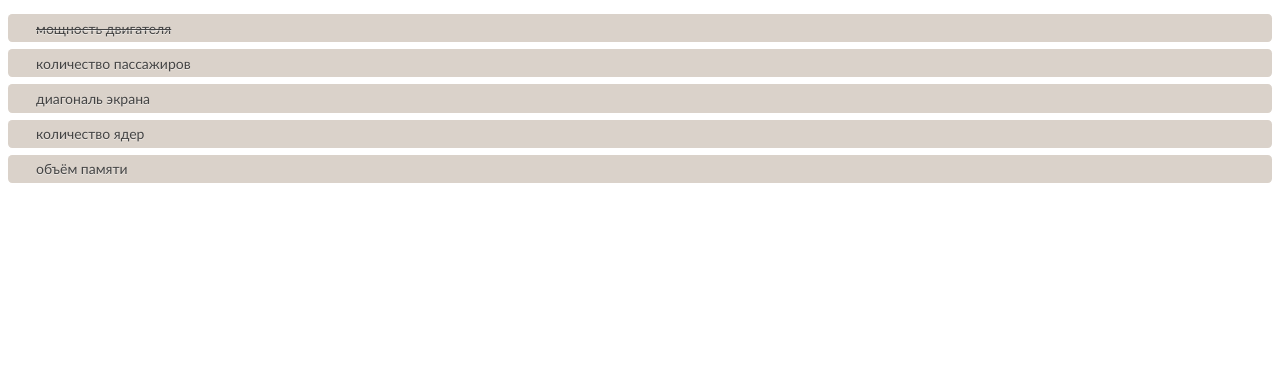
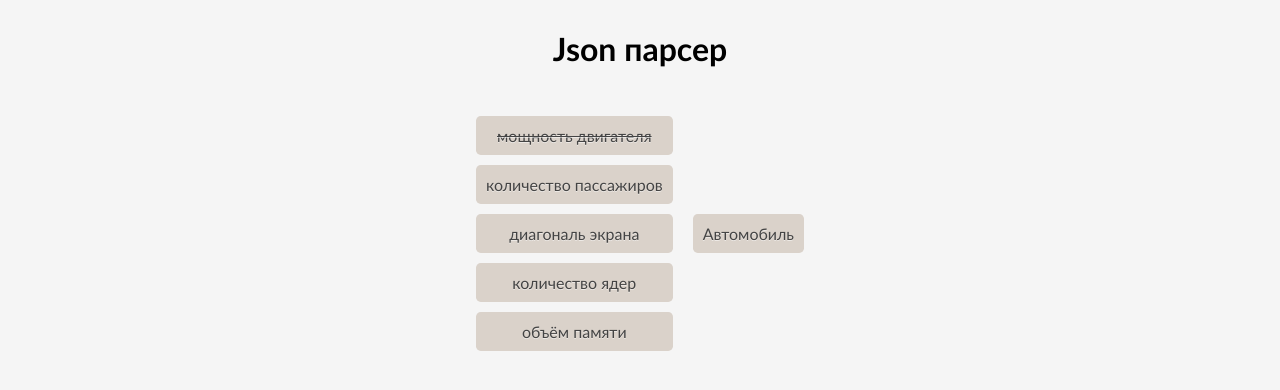
Before and after one commit to SlavaPerryAyeKruchkovenko/test-project, a plain HTML site: page index.html in a window 1280 px wide. Both pictures are taken after a click on the item "мощность двигателя". Drawn offline with nearby package versions, Linux system fonts and the light colour scheme.

Commit message:
complete task

```diff
--- a/index.html
+++ b/index.html
@@ -7,14 +7,20 @@
     <link rel="stylesheet" href="static/styles/style.css">
 </head>
 <body>
-    <div>
-        <ul id="keys" class="rounded">
-        </ul>
-        <ul id="results">
+    <div class="start">
+        <h1>
+            Json парсер
+        </h1>
+        <div class="main">
+            <ul id="keys" class="rounded">
+            </ul>
+            <ul id="results" class="rounded">
+                <li>Auto</li>
+            </ul>
+        </div>
+        <script src="https://code.jquery.com/jquery-3.6.0.min.js"></script>
+        <script type="text/javascript" src="static/js/app.js"></script>
+    </div>
 
-        </ul>
-    </div>
-    <script src="https://code.jquery.com/jquery-3.6.0.min.js"></script>
-    <script type="text/javascript" src="static/js/app.js"></script>
 </body>
 </html>
--- a/static/js/app.js
+++ b/static/js/app.js
@@ -19,7 +19,6 @@ $(document).ready(function (){
                 text: key,
                 id: key,
                 click: function (e){
-                    console.log($(this))
                     const name = $(this).attr('id')
                     const index = currentProperties.indexOf(name)
                     if(index === -1){
@@ -34,11 +33,51 @@ $(document).ready(function (){
                         }
 
                     }
-
+                    changeResult()
                 }
             }))
         }
         function changeResult(){
+            let results = new Map()
+            for(let curProp of currentProperties){
+                for(let key of values.keys()){
+                    for(let prop of Object.keys(values.get(key))){
+                        if(curProp===prop.toLowerCase()){
+                            if(results.get(key) === undefined){
+                                results.set(key,1)
+                            }else{
+                                results.set(key,results.get(key)+1)
+                            }
+
+                        }
+                    }
+                }
+            }
+            $("#results").empty();
+
+            if(results.size === 0){
+                $("#results").append($('<li>', {
+                    text: "Такого обьекта нету",
+                }))
+            }else{
+
+                const max = Math.max.apply(null, [...results.values()])
+                results = new Map([...results].filter(([k, v]) => v === max))
+
+                for(let result of results.keys()){
+                    subText =" "
+                    if(results.size > 1){
+                        for(let val of currentProperties){
+                            console.log(values.get(result)[val])
+                            subText +=values.get(result)[val]
+                        }
+                    }
+                    $("#results").append($('<li>', {
+                        text: result+subText,
+                        id: result,
+                    }))
+                }
+            }
 
         }
     })
--- a/static/js/data.json
+++ b/static/js/data.json
@@ -6,13 +6,13 @@
       "диагональ экрана" : 8
     },
     "Компьютер":{
-      "Количество ядер" : 8,
-      "Объём памяти" : 32
+      "количество ядер" : 8,
+      "объём памяти" : 32
     },
     "Телефон":{
-      "Диагональ экрана" : 6,
-      "Объём памяти" : 16,
-      "Количество ядер" : 4
+      "диагональ экрана" : 6,
+      "объём памяти" : 16,
+      "количество ядер" : 4
     }
   }
 }
--- a/static/styles/style.css
+++ b/static/styles/style.css
@@ -1,15 +1,33 @@
+body{
+    background: whitesmoke;
+}
+.start{
+    display: flex;
+    flex-direction: column;
+    text-align: center;
+}
+h1{
+    font-family: "Trebuchet MS", "Lucida Sans", serif;
+}
+.main{
+    display: flex;
+    align-items: center;
+    justify-content: center;
+    flex-wrap: wrap;
+}
+
 .rounded {
-    counter-reset: li;
     list-style: none;
-    font: 14px "Trebuchet MS", "Lucida Sans";
+    font: 16px "Trebuchet MS", "Lucida Sans";
     padding: 0;
     text-shadow: 0 1px 0 rgba(255,255,255,.5);
+    text-align: center;
 }
 .rounded li {
     position: relative;
     display: block;
-    padding: .4em .4em .4em 2em;
-    margin: .5em 0;
+    padding: 10px;
+    margin: 10px;
     background: #DAD2CA;
     color: #444;
     border-radius: .3em;
```
